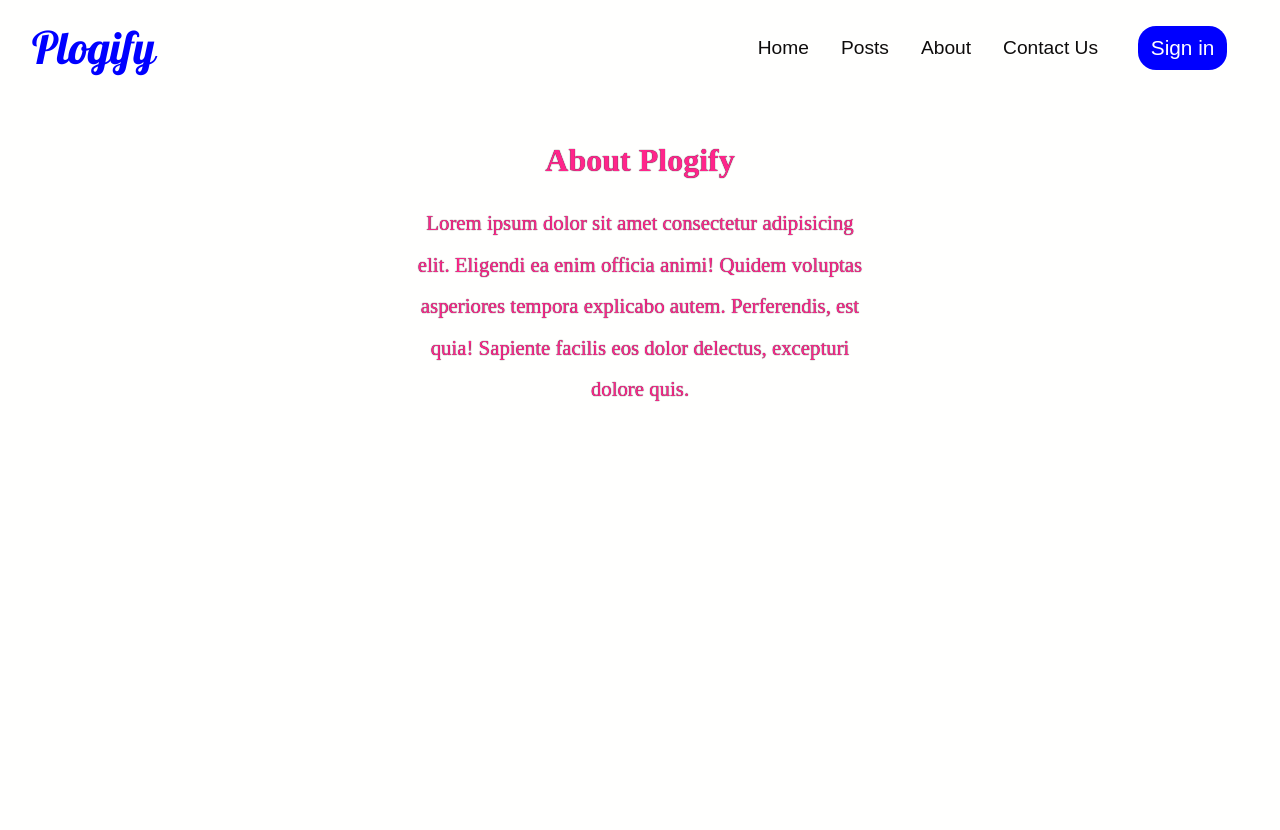
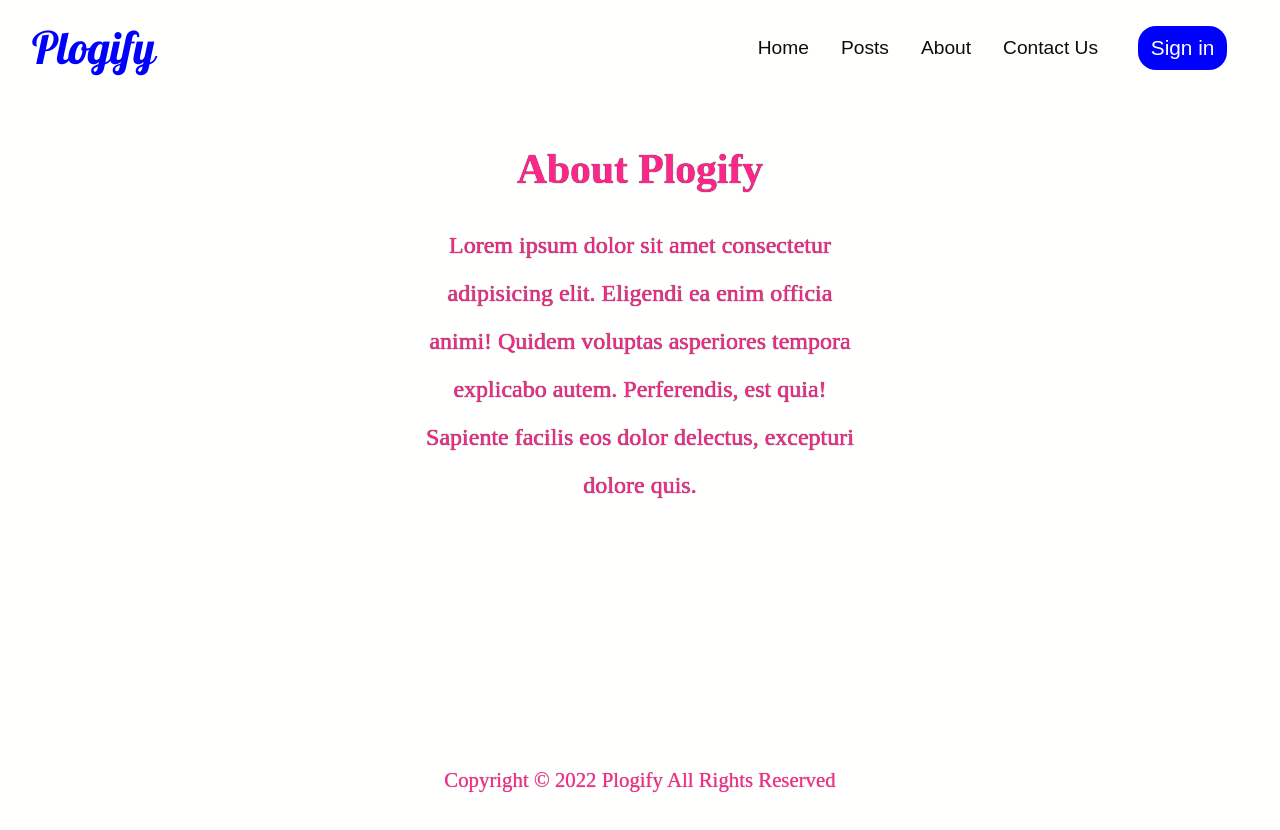
Before and after one commit to Suman373/mern-practice, a React (Create React App) app in the folder client/: page /about in a window 1280 px wide. Shown: the top 830 px of the page. After the commit the page ends 800 px from the top, so only its background shows below. Built offline with nearby package versions, Linux system fonts and the light colour scheme; no server answers.

Commit message:
fix:ui and contents🔧

```diff
--- a/client/src/App.css
+++ b/client/src/App.css
@@ -16,6 +16,7 @@ font-family: 'Lobster', cursive; headings */
     --golden:#c9ae19;
     --white:#fffffe;
     --violet:#661a66;
+    --pink:#ff258b;
     --gradient1:linear-gradient(30deg,hotpink,blue);
     --glass:#20202027;
 }
@@ -27,9 +28,7 @@ html{
 body{
     min-height:100vh;
     width:100vw;
-    /* background:#f8f6f6; */
     background:var(--white);
-    /* background:#252424; */
     overflow-x: hidden;
-   position: relative;
+    position: relative;
 }
--- a/client/src/components/Banner/Banner.jsx
+++ b/client/src/components/Banner/Banner.jsx
@@ -30,10 +30,10 @@ const Banner = () => {
                 <Container>
                     <div className={classes.bannerTitle}
                         id="banner-text-clip">
-                        Share the good things in life
+                        You don't take a photograph, you make it
                     </div>
                     <Typography className={classes.caption}>
-                        The easiest way to get started with plogs and let everyone see your passion for plogs
+                        Sharing your plogs is about to get better
                     </Typography>
                     <Button
                         onClick={(e) => checkPosts(e)}
--- /dev/null
+++ b/client/src/components/Footer/Footer.jsx
@@ -0,0 +1,18 @@
+import React from 'react';
+import useStyles from './FooterStyle';
+
+const Footer = ()=>{
+    // style objs
+    const classes = useStyles();
+    return(
+        <>
+            <footer className={classes.footerWrapper}>
+                    <p className={classes.footerPara}>
+                        Copyright &copy; 2022 Plogify All Rights Reserved
+                    </p>
+            </footer>
+        </>
+    );
+}
+
+export default Footer;
--- /dev/null
+++ b/client/src/components/Footer/FooterStyle.js
@@ -0,0 +1,18 @@
+import { makeStyles } from "@material-ui/core";
+
+export default makeStyles(()=>({
+    footerWrapper:{
+        height:'3rem',
+        width:'100vw',
+        textAlign:'center',
+        padding:'1rem',
+        position:'fixed',
+        bottom:'0'
+    },
+    footerPara:{
+        fontSize:'1.3rem',
+        color:'#ff258b',
+        textShadow:'0 0 1px grey',
+    }
+
+}));
--- a/client/src/components/Navbar/Navbar.jsx
+++ b/client/src/components/Navbar/Navbar.jsx
@@ -42,7 +42,7 @@ const Navbar=()=>{
                 <Link to={'/contact'}>Contact Us</Link>
 
                 {/* sign in / login*/}
-                <Link to={'/login'}>
+                <Link to={'/'}>
                     <Button
                      text={'Sign in'}/>
                 </Link>
--- a/client/src/components/Posts/PostsStyle.js
+++ b/client/src/components/Posts/PostsStyle.js
@@ -9,10 +9,11 @@ export default makeStyles(()=>({
         justifyContent:'center',
         alignItems:'center',
         flexWrap:'wrap',
+        flexDirection:'row-reverse',
         overflow:'hidden',
         '@media(max-width:700px)': {
             fontSize: '1.3rem',
-            flexDirection:'column',
+            flexDirection:'column-reverse',
             justifyContent:'flex-start'
         },
         '@media(max-width:500px)': {
--- a/client/src/pages/About.jsx
+++ b/client/src/pages/About.jsx
@@ -1,5 +1,7 @@
 import React from "react";
 import useStyles from './AboutStyle';
+import Footer from "../components/Footer/Footer";
+
 const About=()=>{
     // style objs
     const classes = useStyles();
@@ -12,6 +14,7 @@ const About=()=>{
                     Lorem ipsum dolor sit amet consectetur adipisicing elit. Eligendi ea enim officia animi! Quidem voluptas asperiores tempora explicabo autem. Perferendis, est quia! Sapiente facilis eos dolor delectus, excepturi dolore quis.
                 </p>
             </div>
+            <Footer/>
             <div className={classes.feedbackContainer}>
                 <div></div>
                 <div></div>
--- a/client/src/pages/AboutStyle.js
+++ b/client/src/pages/AboutStyle.js
@@ -2,9 +2,9 @@ import { makeStyles } from "@material-ui/core";
 
 export default makeStyles(()=>({
     aboutWrapper:{
-        height:'100vh',
+        maxHeight:'100vh',
         width:'100vw',
-        overflowX:'hidden',
+        overflow:'hidden',
     },
     aboutInfo:{
         height:'fit-content',
@@ -23,23 +23,23 @@ export default makeStyles(()=>({
         }
     },
     heading:{
-        fontSize:"2rem",
+        fontSize:"2.6rem",
         "@media(max-width:700px)":{
-            fontSize:"1.7rem"
+            fontSize:"2rem"
         },
         "@media(max-width:400px)":{
             fontSize:"1.5rem"
         },
     },
     para:{
-        fontSize:"1.3rem",
+        fontSize:"1.5rem",
         textAlign:"center",
         margin:"10px 0",
         "@media(max-width:700px)":{
-            fontSize:"1.2rem"
+            fontSize:"1.3rem"
         },
         "@media(max-width:400px)":{
-            fontSize:"1.1rem"
+            fontSize:"1.2rem"
         },
     }
 }))
--- a/client/src/pages/Contact.css
+++ b/client/src/pages/Contact.css
@@ -1,8 +1,3 @@
-*,*::before,*::after{
-    margin:0;
-    padding:0;
-    box-sizing: border-box;
-}
 
 .contact-form{
     height:30rem;
@@ -50,7 +45,7 @@
     border:none;
     cursor: pointer;
     color:white;
-    border-radius:3px;
+    border-radius:8px;
     background:#ff258b;
 }
 .submit-btn:hover{
@@ -73,13 +68,13 @@
         font-size: 1.1rem;
     }
     .contact-form input{
-        height:2.6rem;
+        height:2.4rem;
     }
     .contact-form textarea{
         height:10rem;
     }
     .submit-btn{
         font-size: 1rem;
-        padding:6px;
+        padding:8px;
     }
 }
--- a/client/src/pages/Contact.jsx
+++ b/client/src/pages/Contact.jsx
@@ -3,6 +3,7 @@ import { useState, useEffect } from "react";
 import useStyles from './ContactStyle';
 import './Contact.css';
 import Image from '../assets/form-image.jpg';
+import Footer from "../components/Footer/Footer";
 
 const Contact = ()=>{
     // style objs
@@ -17,7 +18,8 @@ const Contact = ()=>{
     }
 
     return(
-        <div className={classes.wrapper}>
+        <>
+            <div className={classes.wrapper}>
             <div className={classes.imgContainer}>
                 <img className={classes.formImage} src={Image} alt="cartoon picture of form"/>
             </div>
@@ -48,6 +50,8 @@ const Contact = ()=>{
             </form>
           </section>
         </div>
+        <Footer/>
+        </>
     )
 }
 
--- a/client/src/pages/ContactStyle.js
+++ b/client/src/pages/ContactStyle.js
@@ -2,12 +2,12 @@ import { makeStyles } from "@material-ui/core";
 
 export default makeStyles(()=>({
     wrapper:{
-        height:'85vh',
+        height:'76vh',
         width:'100vw',
         display:'flex',
         justifyContent:'space-evenly',
         alignItems:'center',
-        overflowX:'hidden',
+        overflow:'hidden',
     },
     formWrapper:{
         textAlign:'center',
@@ -22,7 +22,7 @@ export default makeStyles(()=>({
             fontSize:"2.2rem"
         },
         "@media(max-width:500px)":{
-            fontSize:'1.8rem',
+            fontSize:'1.5rem',
         }
     },
     imgContainer:{
--- a/client/src/reducers/posts.js
+++ b/client/src/reducers/posts.js
@@ -1,7 +1,7 @@
 // constants
 import { FETCH_ALL, CREATE , UPDATE , DELETE, LIKE_POST} from '../constants/actionTypes';
 
-// reducer -> function that accepts state and an action, based on action type it does some ops, switch
+// reducer -> function that accepts state and an action, based on action type it does some ops
 const reducer = (posts = [],action)=>{
     switch(action.type){
         case FETCH_ALL:
```
